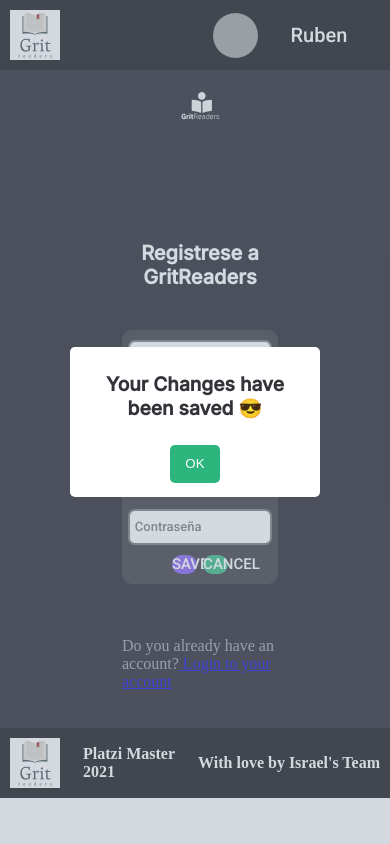
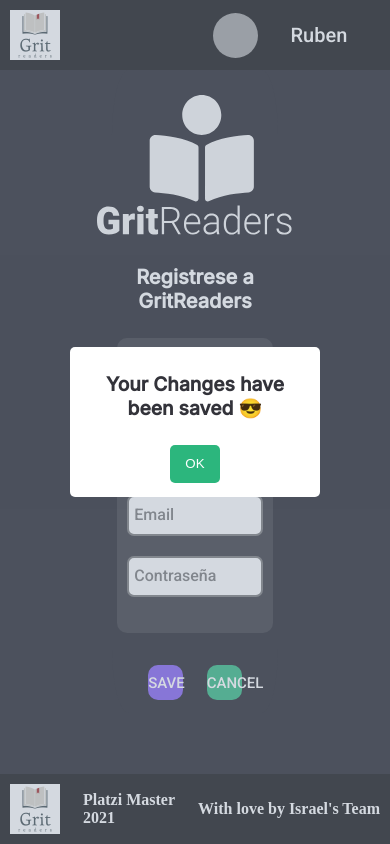
Before and after one commit to gritreaders/FrontEnd, a Next.js app: page /editProfile in a window 390 px wide. Built offline with nearby package versions, Linux system fonts and the light colour scheme; grey boxes are pictures that could not be loaded.

Commit message:
Add responsive css in login, register, edit, menu-header

```diff
--- a/components/Avatar/Avatar.module.scss
+++ b/components/Avatar/Avatar.module.scss
@@ -14,9 +14,11 @@
     position: absolute;
     width: 235px;
     height: 146px;
+    right: 170px;
+    z-index: 2;
   }
   li{
-     height: 70px;
+    height: 70px;
     background-color: #161616;
     display: flex;
     align-items: center;
@@ -46,7 +48,6 @@
 .menu:hover{
   ul{
     display: block;
-
   }
 }
 
@@ -66,3 +67,27 @@
     font-size: 20px;
   }
 }
+
+@media screen and (max-width: 1024px) {
+  .menu {
+    ul {
+      right: 30px;
+    }
+  }
+}
+
+@media screen and (max-width: 425px) {
+  .menu {
+    ul {
+      position: fixed;
+      left: 0;
+      li {
+        height: calc(90vh / 4);
+        width: 100vw;
+        a {
+          padding-left: 30%;
+        }
+      }
+    }
+  }
+}
--- a/pages/editProfile/editProfile.module.scss
+++ b/pages/editProfile/editProfile.module.scss
@@ -1,7 +1,7 @@
 @import '../globalStyles.module.scss';
 
-.register {
-  height: 78vh;
+.editProfile {
+  min-height: calc(100vh - 140px);
   width: 100%;
   background-color: $background-color2;
   background-repeat: no-repeat;
@@ -9,32 +9,30 @@
   display: flex;
   flex-direction: column;
 
-
   &__main {
     height: 75%;
     width: 40%;
     padding: 5px;
+    margin: 0 auto;
     background-color: $background-color2;
     border-radius: 10%;
     align-self: center;
     display: flex;
-    flex-direction: column;
-    justify-content: space-around;
+    flex-wrap: wrap;
+    justify-content: center;
     position: absolute;
-    left: 30%;
 
     &_logo {
-      height: 20%;
-      width: 25%;
-      background-image: url('../../public/images/grit-readers-white.svg');
-      background-size: contain;
+      height: 9.3rem;
+      width: 200px;
+      margin-top: 20px;
+      object-fit: contain;
       background-repeat: no-repeat;
       position: relative;
-      left: 38%;
     }
 
     & > h1 {
-      margin: -7% 10% -5% 0;
+      margin-top: 2px;
       width: 100%;
       font-family: $primary-font;
       color: $white-color;
@@ -43,9 +41,10 @@
     }
 
     &_box1 {
-      margin-top: 10%;
-      height: 40%;
+      margin: 10px 0;
+      height: 45%;
       width: 100%;
+      padding: 5px;
       border-radius: 10px;
       background-color: $grey-color1;
       display: flex;
@@ -55,7 +54,7 @@
 
       & > input {
         margin: 10px 0;
-        height: 20%;
+        height: 13%;
         width: 90%;
         border-radius: 7px;
         border-style: solid;
@@ -63,22 +62,22 @@
         &::placeholder {
           padding-left: 5px;
           font-family: $secondary-font;
-          font-size: small;
+          font-size: medium;
           text-align: start;
         }
       }
 
-      &_button {
-        margin-bottom: 10px;
-        height: 30px;
-        width: 40%;
+    }
+
+    &_box2 {
+      width: 90%;
       align-self: center;
       display: flex;
-        justify-content: space-around;
+      justify-content: space-evenly;
 
       & > button {
-          height: 100%;
-          width: 40%;
+        height: 35px;
+        width: 25%;
         text-transform: uppercase;
         font-size: 15px;
         font-family: $secondary-font;
@@ -87,27 +86,40 @@
         border-style: hidden;
       }
 
-        &_b1 {
+      &_button1 {
         background-color: $secondary-color;
       }
 
-        &_b2 {
+      &_button2 {
         background-color: $alternative-color;
       }
     }
   }
+}
 
+@media screen and (max-width: 768px) {
+}
+
+@media screen and (max-width: 320px) {
+  .editProfile {
+    &__main {
+      width: 60%;
+      &_logo {
+        height: 70px;
+        width: 100px;
+      }
+      &_box1 {
+        margin: 2px 0;
+        padding: 10px;
+      }
       &_box2 {
-      width: 100%;
-      align-self: center;
-      display: flex;
-      flex-direction: column;
-      justify-content: space-around;
-      & > p {
-        margin-top: 20px;
-        align-self: center;
-        color: $font-color;
+        padding: 5px;
+        height: 20px;
+        text-align: center;
+        & > button {
+          width: 70px;
         }
       }
     }
   }
+}
--- a/pages/editProfile/index.js
+++ b/pages/editProfile/index.js
@@ -9,21 +9,21 @@
 import axios from 'axios'
 import { useMutation } from 'react-query'
 
-const Register = () => {
+const editProfile = () => {
   const [form, formValues] = useState({})
   const router = useRouter()
 
-  const fetchRegister = async () => {
-    const register = await axios({
+  const fetchEditProfile = async () => {
+    const editProfile = await axios({
       url: 'https://gritreaders-ca-api.herokuapp.com/api/v1/auth/signup',
       method: 'post',
       eaders: { 'content-type': 'application/json' },
       data: form,
     })
-    return register
+    return editProfile
   }
 
-  const mutation = useMutation(fetchRegister, {
+  const mutation = useMutation(fetchEditProfile, {
     onSuccess: (data) => {
       router.push('/login')
     },
@@ -32,7 +32,7 @@
     },
   })
 
-  const handleRegister = (event) => {
+  const handleEditProfile = (event) => {
     event.preventDefault()
     mutation.mutate(JSON.stringify(form))
   }
@@ -47,13 +47,19 @@
   return (
     <>
       <Header />
-      <div className={styles.register}>
-        <div className={styles.register__main}>
-          <p className={styles.register__main_logo} />
+      <div className={styles.editProfile}>
+        <div className={styles.editProfile__main}>
+          <figure>
+            <img
+              className={styles.editProfile__main_logo}
+              src="images/grit-readers-white.svg"
+              alt="logo"
+            />
+          </figure>
           <h1>Registrese a GritReaders</h1>
           <form
-            className={styles.register__main_box1}
-            onSubmit={handleRegister}
+            className={styles.editProfile__main_box1}
+            onSubmit={handleEditProfile}
           >
             <input
               type="text"
@@ -79,22 +85,14 @@
               onChange={updateInput}
               placeholder="Contraseña"
             ></input>
-            <div className={styles.register__main_box1_button}>
-              <button className={styles.register__main_box1_button_b1}>
-                Save
-              </button>
-              <button className={styles.register__main_box1_button_b2}>
-                Cancel
-              </button>
-            </div>
           </form>
-          <div className={styles.register__main_box2}>
-            <p>
-              Do you already have an account?
-              <Link href="/login">
-                <a> Login to your account</a>
-              </Link>
-            </p>
+          <div className={styles.editProfile__main_box2}>
+            <button className={styles.editProfile__main_box2_button1}>
+              Save
+            </button>
+            <button className={styles.editProfile__main_box2_button2}>
+              Cancel
+            </button>
           </div>
         </div>
       </div>
@@ -106,4 +104,4 @@
   )
 }
 
-export default Register
+export default editProfile
--- a/pages/register/index.js
+++ b/pages/register/index.js
@@ -85,9 +85,9 @@
               onChange={updateInput}
               placeholder="Contraseña"
             ></input>
-            <button>Register</button>
           </form>
           <div className={styles.register__main_box2}>
+            <button>Register</button>
             <p>
               Do you already have an account?
               <Link href="/login">
--- a/pages/register/register.module.scss
+++ b/pages/register/register.module.scss
@@ -27,7 +27,6 @@
       width: 200px;
       margin-top: 20px;
       object-fit: contain;
-
       background-repeat: no-repeat;
       position: relative;
     }
@@ -41,8 +40,9 @@
     }
 
     &_box1 {
+      margin: 10px 0 2px 0;
       height: 40%;
-      padding: 30px 0;
+      padding: 10px 0;
       width: 100%;
       border-radius: 10px;
       background-color: $grey-color1;
@@ -52,7 +52,7 @@
       justify-content: center;
 
       & > input {
-        margin: 10px 0;
+        margin: 5px 0;
         height: 30px;
         width: 90%;
         border-radius: 7px;
@@ -65,10 +65,20 @@
           text-align: start;
         }
       }
+
+    }
+
+    &_box2 {
+      width: 100%;
+      align-self: center;
+      display: flex;
+      flex-direction: column;
+      justify-content: space-around;
+
       & > button {
         margin-top: 20px;
         height: 30px;
-        width: 25%;
+        width: 30%;
         text-transform: uppercase;
         font-size: 15px;
         font-family: $secondary-font;
@@ -78,14 +88,6 @@
         border-radius: 10px;
         align-self: center;
       }
-    }
-
-    &_box2 {
-      width: 100%;
-      align-self: center;
-      display: flex;
-      flex-direction: column;
-      justify-content: space-around;
 
       & > p {
         margin-top: 20px;
@@ -95,3 +97,33 @@
     }
   }
 }
+
+@media screen and (max-width: 768px) {
+}
+
+@media screen and (max-width: 320px) {
+  .register {
+    &__main {
+      width: 60%;
+      &_logo {
+        height: 70px;
+        width: 100px;
+      }
+      &_box1 {
+        margin: 2px 0;
+        padding: 10px;
+      }
+      &_box2 {
+        padding: 5px;
+        height: 20px;
+        text-align: center;
+        & > a {
+          width: 100%;
+        }
+        & > button {
+          width: 100px;
+        }
+      }
+    }
+  }
+}
```
Also changed, not shown: pages/login/index.js (+8 -2 lines), pages/login/login.module.scss (+52 -23 lines), components/Header/header.module.scss (line endings or trailing spaces). Lines whose indentation alone changed are shown as unchanged.
